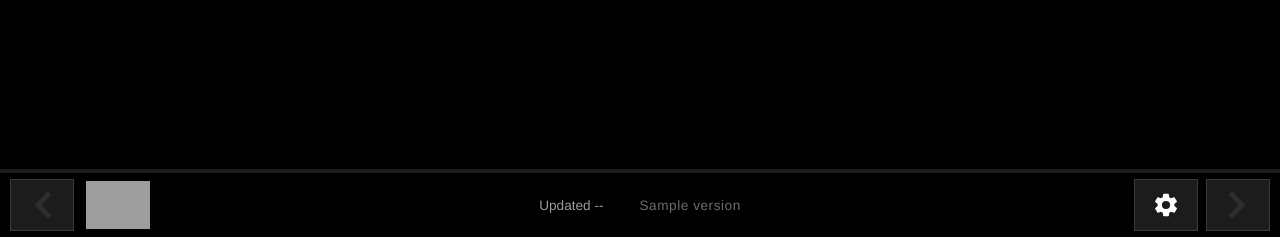
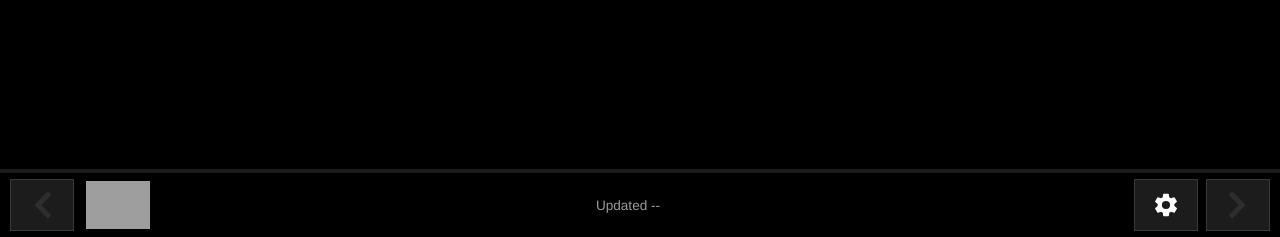
Before and after one commit to rembaumann/MTA-Tracker, a Flask app: template templates/index.html in a window 1280 px wide. Shown: the part 563-800 px from the top of the page. Run offline with Flask 3, Linux system fonts and the light colour scheme; the template is opened without the code that fills it: most values are stand-ins (such as "Sample title", 1, 10 or a date in 2020); data that the repository does not hold is empty; parts of the project's set-up code (start-up, migrations or seed data) failed here and were passed over; grey boxes are pictures that could not be loaded.

Commit message:
Show version stamp only on the settings page
Co-authored-by: Cursor <cursoragent@cursor.com>

```diff
--- a/templates/index.html
+++ b/templates/index.html
@@ -61,7 +61,6 @@
                 <span>Updated <time id="last-updated">--</time></span>
                 <span class="page-indicator" id="page-indicator"></span>
                 <span class="status-note" id="status-note"></span>
-                <span class="version" id="app-version" title="Running version"></span>
             </div>
             <div class="footer-side footer-side-end">
                 <div class="temperature" id="temperature-wrap" hidden>
```
